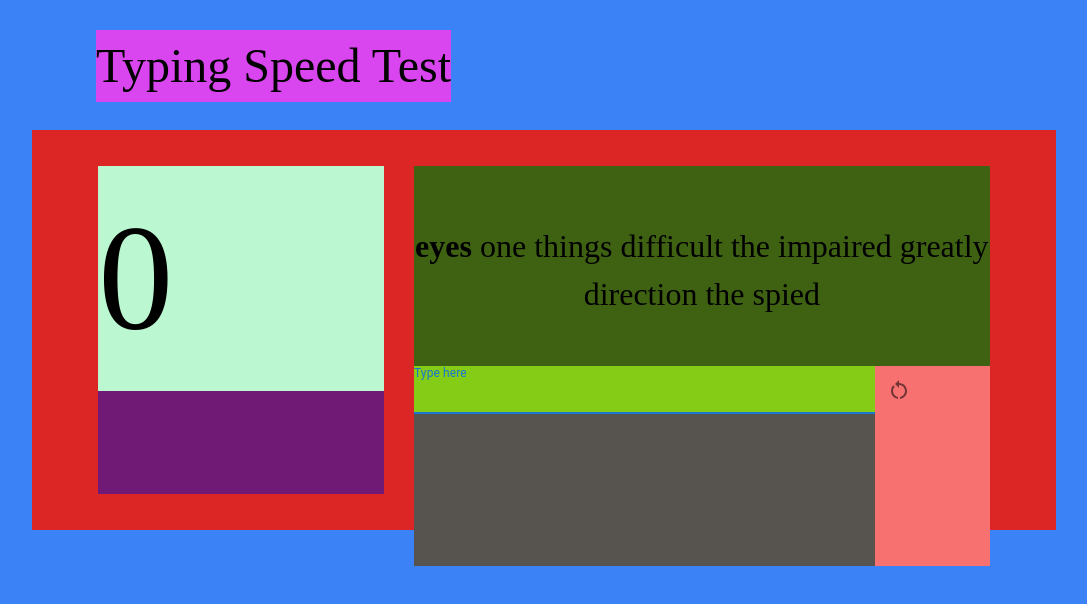
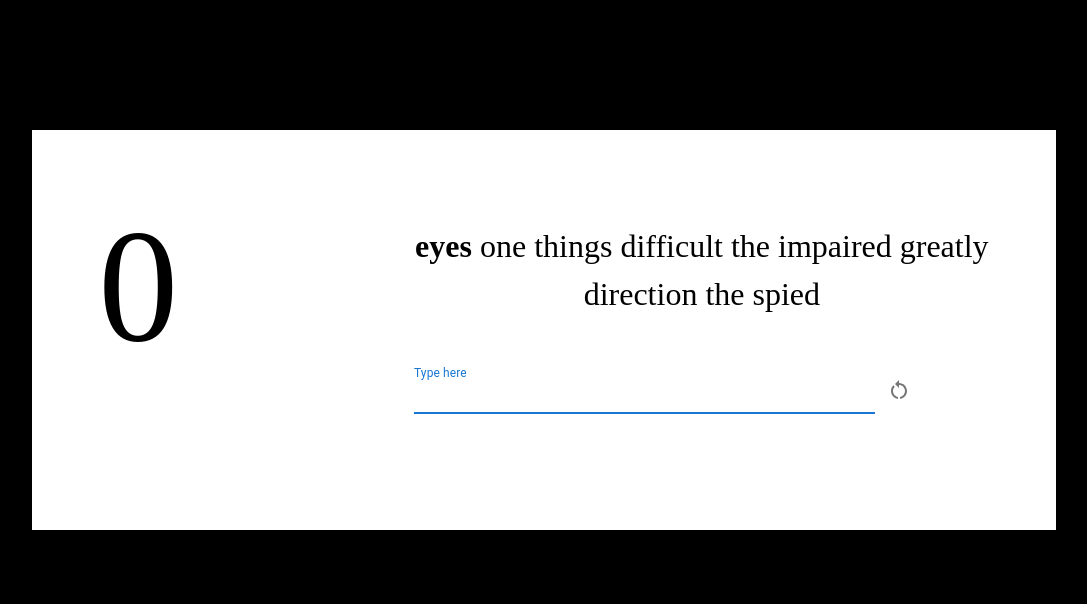
Before and after one commit to albert-dinh-01/TypingTest, a React (Create React App) app in the folder front/: page / in a window 1280 px wide. Shown: the top 604 px of the page, without its empty margins (96-1183 px from the left). Built offline with nearby package versions, Linux system fonts and the light colour scheme; a web font is replaced by a local one.

Commit message:
Modify font and font size

```diff
--- a/front/public/index.html
+++ b/front/public/index.html
@@ -20,6 +20,7 @@
 			rel="stylesheet"
 		/>
 		<!-- Fonts -->
+
 		<title>Typing Speed Test</title>
 	</head>
 	<body>
--- a/front/src/App.css
+++ b/front/src/App.css
@@ -6,4 +6,5 @@ body {
 	padding: 0;
 	margin: 0;
 	font-family: "Joan", serif;
+	color: black;
 }
--- a/front/src/App.tsx
+++ b/front/src/App.tsx
@@ -6,7 +6,7 @@ import WelcomeText from "./components/WelcomeText/WelcomeText";
 const App = () => {
 	return (
 		<div
-			className="relative p-0 m-0 bg-blue-500 top-0 w-[100vw] min-h-[100vh] h-auto sm:grid sm:grid-cols-1 sm:bg-black"
+			className="relative p-0 m-0 bg-black top-0 w-[100vw] min-h-[100vh] h-auto sm:grid sm:grid-cols-1 sm:bg-black"
 			id="app"
 		>
 			<WelcomeText />
--- a/front/src/components/TextField/TextField.tsx
+++ b/front/src/components/TextField/TextField.tsx
@@ -93,8 +93,8 @@ const Timer = (props: any) => {
 	};
 	return (
 		<div className="timerContainer w-full">
-			<div className="bg-green-200 h-full p-0 m-0" id="timerContainer">
-				<p className="text-[150px] p-0 m-0" id="Timer">
+			<div className="h-full p-0 m-0" id="timerContainer">
+				<p className="text-[160px] p-0 m-0" id="Timer">
 					{actualTime}
 				</p>
 			</div>
@@ -208,9 +208,9 @@ const TextFieldComponent = () => {
 	return (
 		<div
 			id="textFieldContainer"
-			className="absolute bg-red-600 top-[130px] left-[10%] h-[70vh] max-h-[50%] w-[80vw] p-9 flex justify-evenly sm:grid sm:grid-cols-1 sm:max-h-[90%]"
+			className="absolute top-[130px] left-[10%] h-[70vh] max-h-[50%] w-[80vw] p-9 flex justify-evenly sm:grid sm:grid-cols-1 sm:max-h-[90%] bg-white"
 		>
-			<div className="bg-fuchsia-900 w-[30%] h-auto sm:w-full" id="timer">
+			<div className="w-[30%] h-auto sm:w-full" id="timer">
 				<Timer
 					startCount={startCountYet}
 					correctWords={correctWordArray.filter(Boolean).length}
@@ -223,12 +223,12 @@ const TextFieldComponent = () => {
 			</div>
 
 			<div
-				className="w-[45vw] h-[400px] sm:h-auto bg-black sm:w-full"
+				className="w-[45vw] h-[400px] sm:h-auto sm:w-full"
 				id="typingContainer"
 			>
 				<p
 					id="displayedTest"
-					className="bg-lime-800 h-[50%] text-[2rem] sm:text-[1.2rem] text-center pt-14 sm:pt-2 sm:h-auto"
+					className="h-[50%] text-[2rem] sm:text-[1.2rem] text-center pt-14 sm:pt-2 sm:h-auto"
 				>
 					{text.current.map((word, index) => {
 						return (
@@ -241,10 +241,7 @@ const TextFieldComponent = () => {
 					})}
 				</p>
 
-				<div
-					className="bg-stone-600 h-[50%] flex"
-					id="textFieldAndRefreshButton"
-				>
+				<div className="h-[50%] flex" id="textFieldAndRefreshButton">
 					<div className="w-[80%] p-0 m-0" id="textField">
 						<TextField
 							type="text"
@@ -259,10 +256,10 @@ const TextFieldComponent = () => {
 							label="Type here"
 							variant="standard"
 							autoFocus={true}
-							className="w-full m-0 p-0 bg-lime-500"
+							className="w-full m-0 p-0"
 						/>
 					</div>
-					<div className="p-0 m-0 w-[20%] bg-red-400" id="resetButton">
+					<div className="p-0 m-0 w-[20%]" id="resetButton">
 						<IconButton
 							aria-label="delete"
 							size="large"
--- a/front/src/components/WelcomeText/WelcomeText.tsx
+++ b/front/src/components/WelcomeText/WelcomeText.tsx
@@ -3,7 +3,7 @@ import React from "react";
 const WelcomeText = () => {
 	return (
 		<div
-			className="absolute bg-fuchsia-500 left-[15%] h-auto w-auto top-[30px] text-[3rem] sm:top-0 sm:left-[10%] sm:text-[2rem]"
+			className="absolute left-[15%] h-auto w-auto top-[30px] text-[3rem] sm:top-0 sm:left-[10%] sm:text-[2rem]"
 			id="welcomeContainer"
 		>
 			<p className="" id="welcomeText">
```
